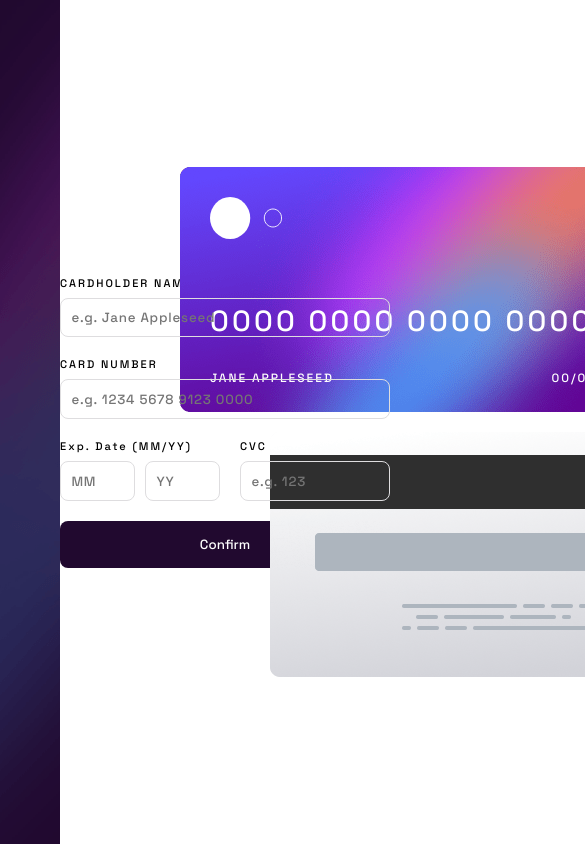
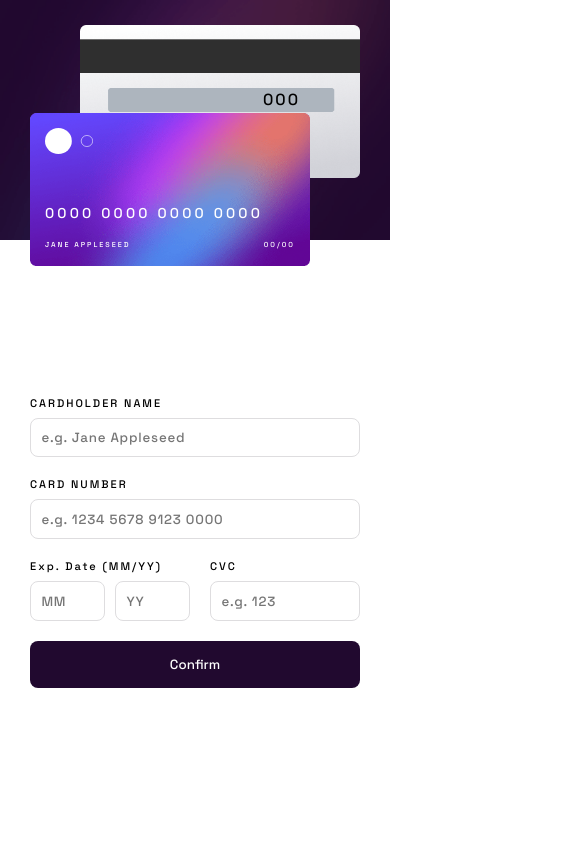
Before and after one commit to Capuccio/interactive-card, a Next.js app: page / in a window 390 px wide. Shown: the top 844 px of the page, 585 px wide, since content can reach past the window. Built offline with nearby package versions, Linux system fonts and the light colour scheme.

Commit message:
feat: responsive view

```diff
--- a/src/app/Template.styles.tsx
+++ b/src/app/Template.styles.tsx
@@ -5,14 +5,34 @@ export const TemplateContainer = styled.main`
 	height: 100%;
 	display: grid;
 	grid-template-columns: 1fr 1fr;
+
+	@media (max-width: 1024px) {
+		grid-template-columns: 1fr;
+	}
 `
 
 export const LeftColumn = styled.section`
-	background-image: url('/bg-main-desktop.png');
-	background-repeat: no-repeat;
 	display: flex;
 	flex-direction: column;
 	justify-content: center;
+
+	@media (max-width: 1024px) {
+		display: block;
+	}
+`
+
+export const LeftColumnImage = styled.div`
+	background-image: url('/bg-main-desktop.png');
+	background-repeat: no-repeat;
+	height: 100%;
+	width: 483px;
+
+	@media (max-width: 1024px) {
+		background-image: url('/bg-main-mobile.png');
+		background-size: 100%;
+		height: 240px;
+		width: 100%;
+	}
 `
 
 export const RightColumn = styled.section`
@@ -20,6 +40,10 @@ export const RightColumn = styled.section`
 	flex-direction: column;
 	justify-content: center;
 	align-items: center;
+
+	@media (max-width: 1024px) {
+		justify-content: start;
+	}
 `
 
 export const CardsContainer = styled.div`
@@ -29,4 +53,14 @@ export const CardsContainer = styled.div`
 	display: flex;
 	flex-direction: column;
 	gap: 20px;
+	user-select: none;
+
+	@media (max-width: 1024px) {
+		top: 3vh;
+		left: 0;
+		gap: 0;
+		width: 100%;
+		align-items: center;
+		flex-direction: column-reverse;
+	}
 `
--- a/src/app/components/CBack/CBack.styles.ts
+++ b/src/app/components/CBack/CBack.styles.ts
@@ -3,9 +3,18 @@ import styled from "styled-components";
 export const CBackContainer = styled.div`
 	position: relative;
 	background-image: url("/bg-card-back.png");
+	background-repeat: no-repeat;
+	background-size: 100%;
 	width: 447px;
 	height: 245px;
 	margin-left: 90px;
+
+	@media (max-width: 1024px) {
+		width: 280px;
+		height: 154px;
+		margin-left: 50px;
+		margin-bottom: -4.171rem;
+	}
 `
 
 export const CBackCvc = styled.p`
--- a/src/app/components/CFront/CFront.styles.ts
+++ b/src/app/components/CFront/CFront.styles.ts
@@ -1,16 +1,40 @@
+import Image from "next/image";
 import styled from 'styled-components';
 
 export const CFrontContainer = styled.div`
+	position: relative;
 	background-image: url('/bg-card-front.png');
+	background-repeat: no-repeat;
+	background-size: 100%;
 	width: 447px;
 	height: 245px;
 	display: flex;
 	flex-direction: column;
-	position: relative;
+
+	@media (max-width: 1024px) {
+		width: 280px;
+		height: 154px;
+		z-index: 1;
+		margin-right: 50px;
+	}
 `
 
 export const CFrontTop = styled.div`
 	padding: 30px;
+
+	@media (max-width: 1024px) {
+		padding: 15px;
+	}
+`
+
+export const CardLogo = styled(Image)`
+	width: 72px;
+	height: 42px;
+
+	@media (max-width: 1024px) {
+		width: 48px;
+		height: 26px;
+	}
 `
 
 export const CFrontBottom = styled.div`
@@ -22,14 +46,21 @@ export const CFrontBottom = styled.div`
 	padding: 0 30px 26px;
 	bottom: 0px;
 	color: hsl(0, 0%, 100%);
+
+	@media (max-width: 1024px) {
+		padding: 0 15px 18px;
+		gap: 18px;
+	}
 `
 
 export const CFrontBottomNumbersContainer = styled.div`
 	font-size: 1.82rem;
+	@media (max-width: 1024px) {
+		font-size: 0.888rem;
+	}
 `
 
 export const CFrontBottomNumbers = styled.span`
-	width: 100%;
 	letter-spacing: 0.20rem;
 `
 
@@ -38,6 +69,9 @@ export const CFrontBottomInfo = styled.div`
 	justify-content: space-between;
 	letter-spacing: 2px;
 	font-size: 0.75rem;
+	@media (max-width: 1024px) {
+		font-size: 0.45rem;
+	}
 `
 
 export const CFrontBottomName = styled.span`
--- a/src/app/components/CFront/CFront.tsx
+++ b/src/app/components/CFront/CFront.tsx
@@ -7,7 +7,8 @@ import {
 	CFrontBottomNumbers,
 	CFrontBottomNumbersContainer,
 	CFrontContainer,
-	CFrontTop
+	CFrontTop,
+	CardLogo
 } from "./CFront.styles";
 
 import { useCardContext } from "@/context";
@@ -18,7 +19,7 @@ export default function CFront() {
 	return (
 		<CFrontContainer>
 			<CFrontTop>
-				<Image alt="card logo" src="/card-logo.svg" width={72} height={42} />
+				<CardLogo alt="card logo" src="/card-logo.svg" width={0} height={0} />
 			</CFrontTop>
 			<CFrontBottom>
 				<CFrontBottomNumbersContainer>
--- a/src/app/template.tsx
+++ b/src/app/template.tsx
@@ -1,6 +1,6 @@
 "use client"
 
-import { TemplateContainer, CardsContainer, LeftColumn, RightColumn } from './Template.styles';
+import { TemplateContainer, CardsContainer, LeftColumn, RightColumn, LeftColumnImage } from './Template.styles';
 
 import { CBack, CFront } from './components';
 
@@ -8,6 +8,7 @@ export default function template({ children }: { children: React.ReactNode }) {
 	return (
     <TemplateContainer>
       <LeftColumn>
+        <LeftColumnImage />
         <CardsContainer>
           <CFront />
           <CBack />
```
